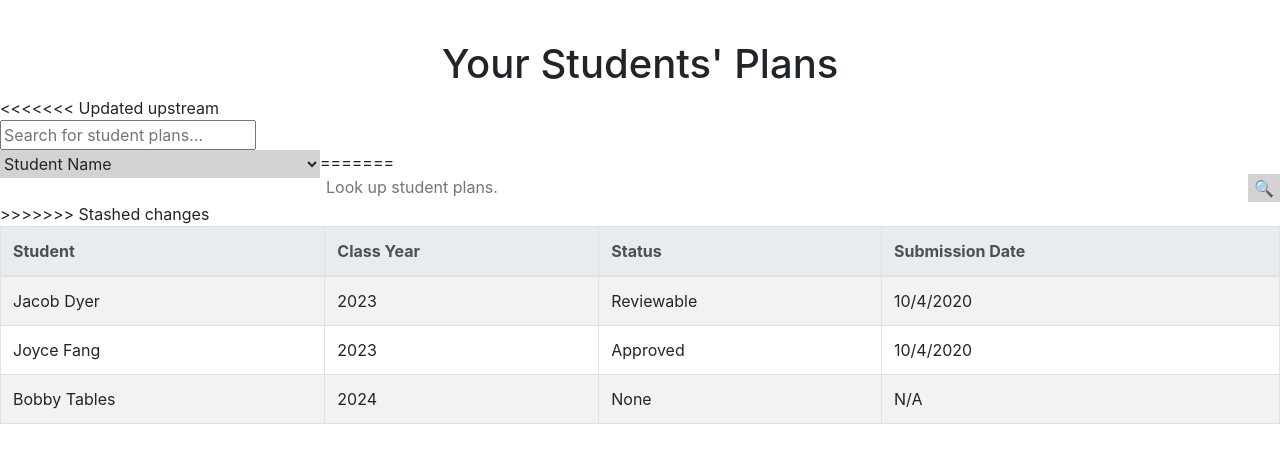
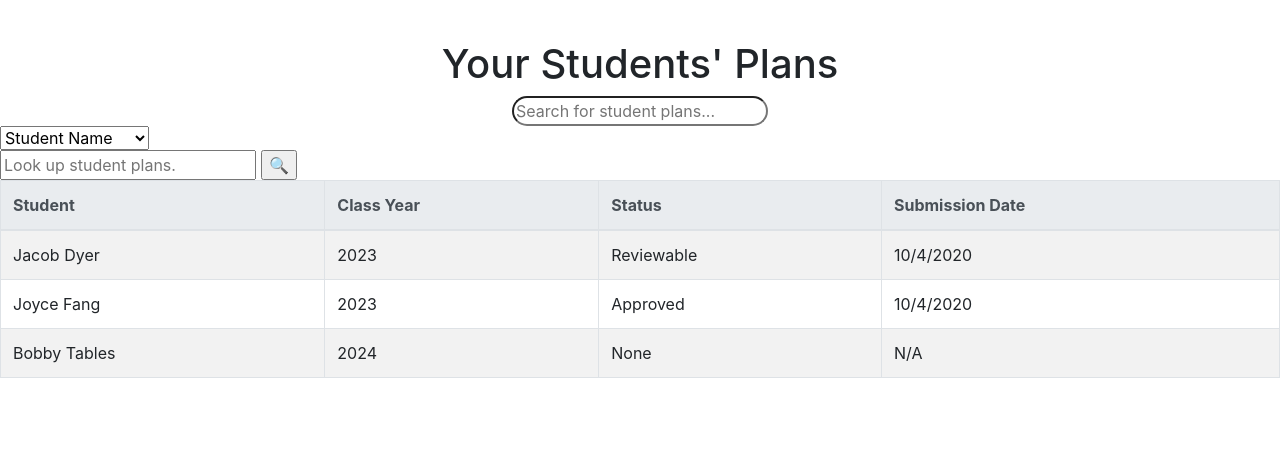
Before and after one commit to deusexmachina013/Primary-Source, a PHP site: page /admin/home.php in a window 1280 px wide. Shown: the part 84-547 px from the top of the page. Run offline with PHP 8.4, Linux system fonts and the light colour scheme.

Commit message:
Started Updating Table

```diff
--- a/admin/home.php
+++ b/admin/home.php
@@ -20,12 +20,12 @@
 
     <main class="content">
       <h1>Your Students' Plans</h1>
-<<<<<<< Updated upstream
+
       <div class="search-bar">
         <input type="text" class="admin-loopup" placeholder="Search for student plans..." id="admin-lookup" onkeyup="filterStudentPlans()">
       </div>
       <table class="center" id="plan-table">
-=======
+
       <form class="student-search center" accept-charset="utf-8" method="GET" name="student-search" role="search">
         <div class="left-partition">
           <select id="student-search-dropdown" class="search-dropdown" title="Filter by">
@@ -42,37 +42,37 @@
       </form>
 
       <table class="table table-bordered table-striped table-hover center" id="plan-table">
->>>>>>> Stashed changes
+
         <!-- Table Heading -->
         <div class = "col-sm col-semester">
         <thead class="thead-light">
           <tr>
-            <th scope="col" class="student-column">Student</th>
-            <th scope="col" class="year-column">Class Year</th>
-            <th scope="col" class="status-column">Status</th>
-            <th scope="col" class="date-column">Submission Date</th>
+            <th scope="col">Student</th>
+            <th scope="col">Class Year</th>
+            <th scope="col">Status</th>
+            <th scope="col">Submission Date</th>
           </tr>
         </thead>
         </div>
         <!-- Table Body -->
         <tbody>
-          <tr>
-            <td class="name">Jacob Dyer</td>
-            <td class="year">2023</td>
-            <td class="status">Reviewable</td>
-            <td class="date">10/4/2020</td>
+          <tr scope="row">
+            <td>Jacob Dyer</td>
+            <td>2023</td>
+            <td>Reviewable</td>
+            <td>10/4/2020</td>
           </tr>
-          <tr>
-            <td class="name">Joyce Fang</td>
-            <td class="year">2023</td>
-            <td class="status">Approved</td>
-            <td class="date">10/4/2020</td>
+          <tr scope="row">
+            <td>Joyce Fang</td>
+            <td>2023</td>
+            <td>Approved</td>
+            <td>10/4/2020</td>
           </tr>
-          <tr>
-            <td class="name">Bobby Tables</td>
-            <td class="year">2024</td>
-            <td class="status">None</td>
-            <td class="date">N/A</td>
+          <tr scope="row">
+            <td>Bobby Tables</td>
+            <td>2024</td>
+            <td>None</td>
+            <td>N/A</td>
           </tr>
         </tbody>
       </table>
--- a/assets/css/style.css
+++ b/assets/css/style.css
@@ -1,5 +1,9 @@
 /******************/
+
+
 /* NAVIGATION BAR */
+
+
 /******************/
 
 .navbar-custom {
@@ -8,16 +12,18 @@
 
 
 /************************/
+
+
 /* .../student/home.php */
+
+
 /************************/
 
 .content {
     margin-top: 100px;
 }
 
-<<<<<<< Updated upstream
-=======
-.plan-header {
+<<<<<<< Updated upstream=======.plan-header {
     padding-left: 15px;
     padding-right: 15px;
     padding-bottom: 25px;
@@ -180,9 +186,9 @@
 
 /*************/
 
+>>>>>>>Stashed changes
+/* MAIN PLAN */
 
->>>>>>> Stashed changes
-/* MAIN PLAN */
 .content .container .col-sm {
     background-color: #CEF0F1;
     margin: 6px;
@@ -249,7 +255,9 @@ button:hover {
     width: 25%;
 }
 
+
 /* CREATE PLAN */
+
 .submit-button {
     float: right;
     border: 2px solid;
@@ -261,7 +269,9 @@ button:hover {
     font-weight: bold;
 }
 
+
 /* CATALOG */
+
 .content .container .col-conc {
     text-align: center;
     font-weight: 500px;
@@ -269,20 +279,21 @@ button:hover {
 }
 
 .concentration {
-    color:rgb(49, 45, 45);
-
+    color: rgb(49, 45, 45);
 }
 
+
 /**********************/
+
+
 /* .../admin/home.php */
+
+
 /**********************/
-<<<<<<< Updated upstream
-.student-column {
-=======
 
 
 /* .student-column {
->>>>>>> Stashed changes
+
     width: 30%;
     border: solid;
     border-color: white;
@@ -360,7 +371,6 @@ td {
 
 .center {
     margin-left: auto;
-<<<<<<< Updated upstream
     margin-right: auto;
 }
 
@@ -369,101 +379,3 @@ td {
     display: block;
     border-radius: 25px;
 }
-=======
-    margin-right: auto;
-}
-
-
-/* BEGIN ADMIN NAVIGATION BAR */
-
-.student-search {
-    border: solid #212529 2px;
-    padding: 0px;
-    width: 600px;
-    /* 757px if we want the full length of table*/
-    height: 32px;
-    margin-top: 20px;
-    margin-bottom: 20px;
-}
-
-.left-partition {
-    float: left;
-    width: 25%;
-}
-
-.search-dropdown {
-    padding: 0px;
-    margin: 0px;
-    width: 100%;
-    height: 28px;
-    background-color: lightgrey;
-    border: none;
-    color: #212529;
-}
-
-.right-partition {
-    float: left;
-    width: 75%;
-}
-
-.student-searchbar {
-    float: left;
-    margin-left: 4px;
-    width: calc(100% - 36px);
-    border: none;
-}
-
-.student-submit {
-    float: left;
-    padding: 0px;
-    height: 28px;
-    width: 32px;
-    background-color: lightgrey;
-    border: none;
-    color: #212529;
-    text-align: center;
-}
-
-
-/* ================= */
-
-
-/* Home plan?  Where did this come from, and where should it go? */
-
-.home-plan p {
-    background-color: #CEF0F1;
-    padding: 10px;
-    margin: 0px;
-    margin-top: 10px;
-    margin-bottom: 10px;
-    height: 100%;
-}
-
-
-/*******************/
-
-
-/* create_plan.php */
-
-
-/*******************/
-
-.connectedSortable {
-    min-height: 30px;
-}
-
-
-/* #sortable1 {
-    min-height: 30px;
-}
-
-#sortable2 {
-    min-height: 30px;
-    margin-bottom: 15px;
-    margin: 10px;
-}
-
-#sortable2 div {
-    padding: 12px;
-} */
->>>>>>> Stashed changes
```
